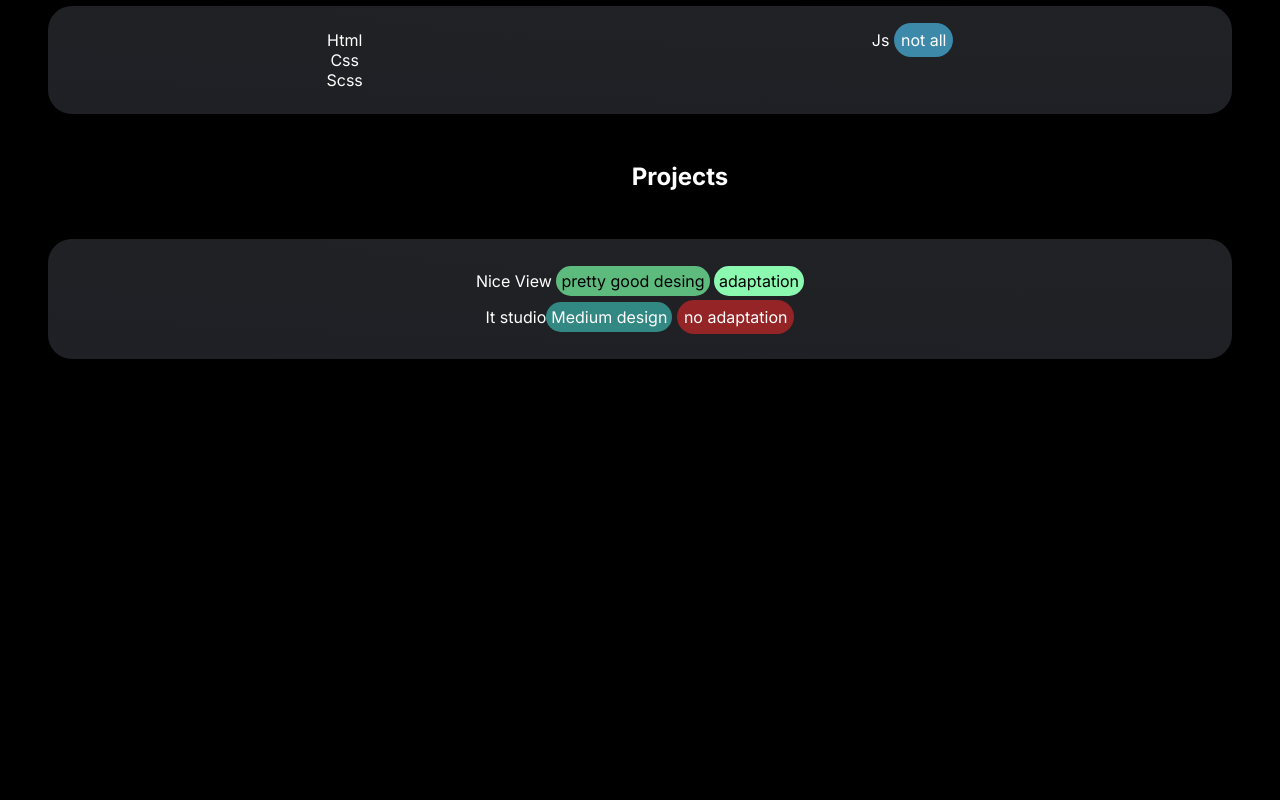
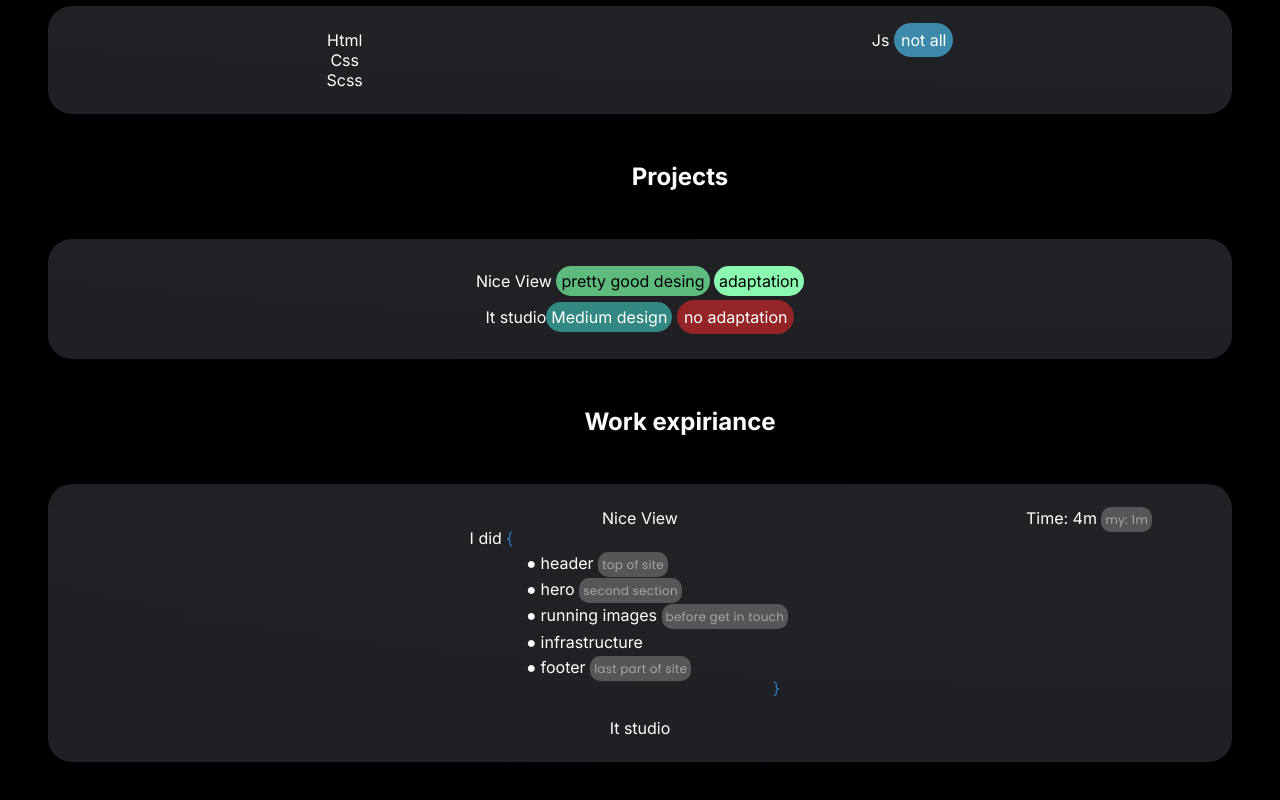
Before and after one commit to ByteMe6/resume-yura, a plain HTML site: page index.html in a window 1280 px wide. Shown: the part 400-1200 px from the top of the page. Before the commit the page ends 807 px from the top, so only its background shows below. Drawn offline with Linux system fonts and the light colour scheme.

Commit message:
work exp

```diff
--- a/index.html
+++ b/index.html
@@ -73,6 +73,27 @@
     <a href="https://yurka2012.github.io/project-2//">It studio<span class="medium">Medium design</span> <span class="badPr">no adaptation</span></a>
     <!-- <a href="https://main--colorawe.netlify.app/">colorawe (no adaptation)  //not best porject</a> -->
   </section>
+
+  <h2 class="skills-heading">Work expiriance</h2>
+
+    <section class="container work-exp">
+   <span></span> <a  class="exp-ece" href="https://yurka2012.github.io/practicnharobota2/">Nice View </a>    <span class="Time-NiceView">Time: 4m <span class="grey roundedBorder">my: 1m</span></span>
+   <br><p class="iDid"> I did <span class="blueBold"> <bold>{</bold></span></p>
+    <p class="list-body-exp">
+      <ul class="list">
+        <li class="list-element">● header <span class="grey roundedBorder">top of site</span></li>
+        <li class="list-element">● hero <span class="grey roundedBorder">second section</span></li>
+        <li class="list-element">● running images <span class="grey roundedBorder">before get in touch</span></li>
+        <li class="list-element">● infrastructure</li>
+        <li class="list-element">● footer <span class="grey roundedBorder">last part of site</span></li>
+      </ul>
+    </p>
+    <span class="blueBold endeeee"> <bold>}</bold></span> <br/>
+
+    <br>
+    <a href="https://yurka2012.github.io/project-2//">It studio</a>
+    <!-- <a href="https://main--colorawe.netlify.app/">colorawe (no adaptation)  //not best porject</a> -->
+  </section>
 </body>
 </html>
 <!-- 123 -->
--- a/index.scss
+++ b/index.scss
@@ -230,7 +230,7 @@ a{
     h1{
       font-size: 13px;
     }
-    p,span,a{
+    p,span,a,li,span{
       font-size: 8px;
     }
     .pg, .badPr, .pgd{
@@ -238,3 +238,48 @@ a{
     }
   }
 }
+
+.blueBold{
+  color: rgb(41, 121, 190);
+}
+.list-element{
+  color: rgb(255, 255, 255);
+  margin-top: 5px;
+  list-style: none;
+}
+
+.grey{
+  color: rgb(166, 166, 166);
+}
+.roundedBorder{
+  border-radius: 10px;
+  background-color: rgb(86, 86, 86);
+  padding: 4px;
+}
+*{
+  font-family: "Inter";
+}
+.iDid{
+  // float: left;
+  text-align: left;
+  margin-left: 35%;
+}
+.endeeee{
+    text-align: right;
+    margin-right: -24%;
+}
+.list{
+  margin-left: 40%;
+  text-align: start;
+}
+.Time-NiceView{
+  // margin-right: 100px;
+  position: absolute;
+  right: 10%;
+  @media (max-width:500px) {
+    right: 15%;
+  }
+}
+.exp-ece{
+  position: relative;
+}
```
Also changed, not shown: css/index.css.
